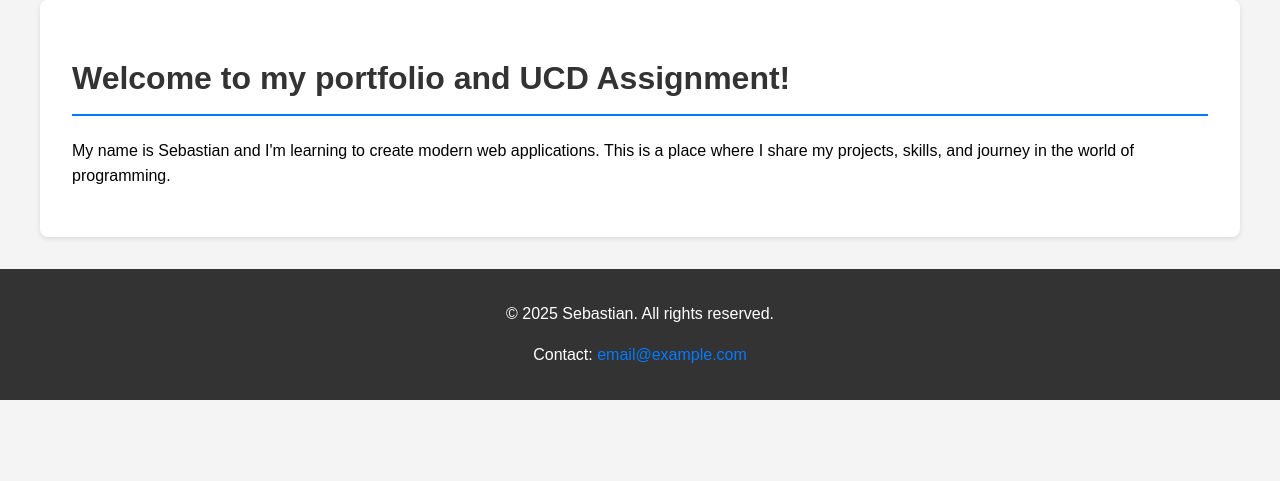
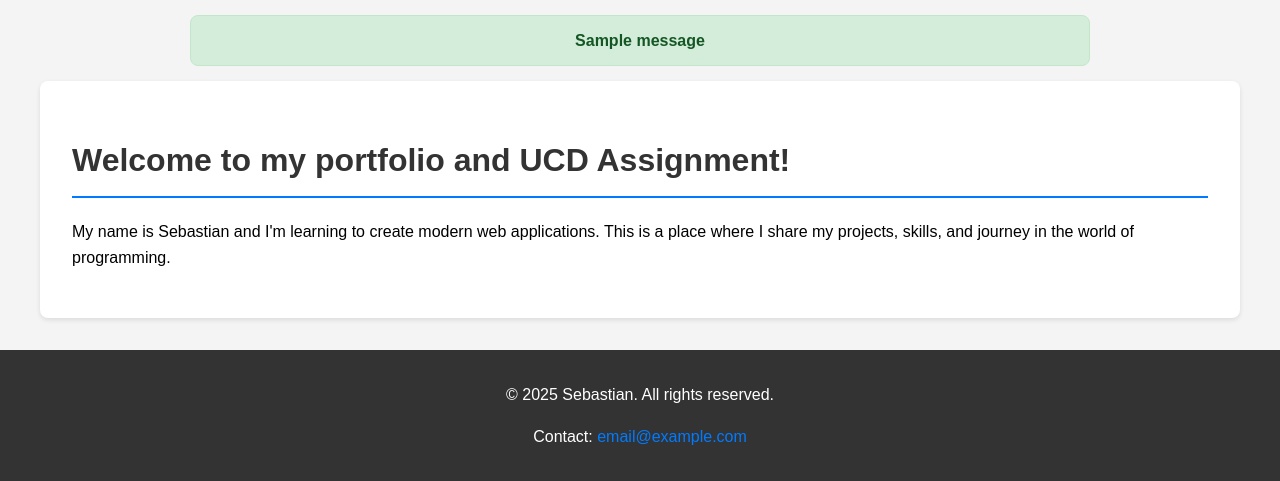
Before and after one commit to sebastian-elbacho/DBAssignment20.09.25, a Flask app: page / in a window 1280 px wide. Shown: the part 90-571 px from the top of the page. Run offline with Flask 3, Linux system fonts and the light colour scheme; tables that the repository leaves empty hold one stand-in row (values such as "Sample post"); one stand-in notice (Sample message) is shown; some libraries are stand-ins or nearby versions.

Commit message:
prompt fixed

```diff
--- a/static/css/style.css
+++ b/static/css/style.css
@@ -293,12 +293,13 @@ rETURN PROMPT STYLES
 
 .flash-messages {
   margin: 15px auto;
-  max-width: 800px;
+  max-width: 900px;
+  padding: 0 15px;
 }
 
 .flash {
   padding: 12px 18px;
-  border-radius: 6px;
+  border-radius: 8px;
   margin-bottom: 10px;
   font-weight: bold;
   text-align: center;
@@ -316,3 +317,9 @@ rETURN PROMPT STYLES
   border: 1px solid #f5c6cb;
 
 }
+
+.flash.info {
+  background-color: #d1ecf1;
+  color: #0c5460;
+  border-color: #bee5eb;
+}
--- a/templates/base.html
+++ b/templates/base.html
@@ -27,6 +27,20 @@
             </nav>
         </div>
     </header>
+
+    <!-- Flash messages -->
+{% with messages = get_flashed_messages(with_categories=true) %}
+  {% if messages %}
+    <div class="flash-messages">
+      {% for category, message in messages %}
+        <div class="flash {{ category }}">{{ message }}</div>
+      {% endfor %}
+    </div>
+  {% endif %}
+{% endwith %}
+
+
+
 
     <main class="container">
         <div class="section-content">
```
